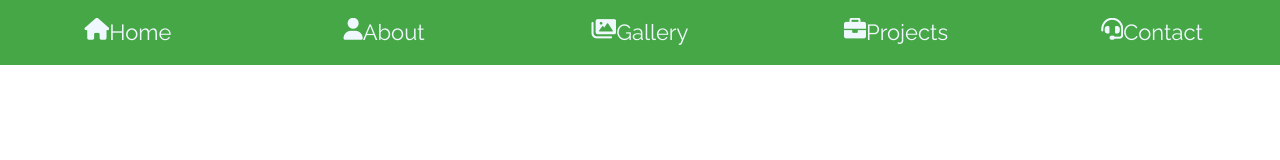
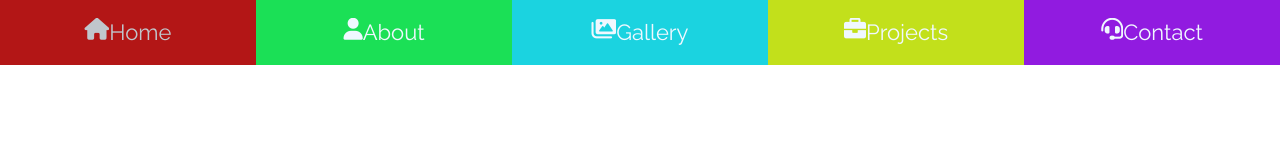
Before and after one commit to viettu2k/responsive-website, a plain HTML site: page index.html in a window 1280 px wide. Drawn offline with Linux system fonts and the light colour scheme; a web font is replaced by a local one.

Commit message:
styling the menu section

```diff
--- a/css/style.css
+++ b/css/style.css
@@ -51,3 +51,33 @@
     /* space between two lines, also helps to align element vertically center */
     color: aliceblue;
 }
+
+
+/* apply pseudo selector hover and change the brightness */
+
+.header .nav-bar a:hover {
+    filter: brightness(0.8);
+}
+
+
+/* apply different background color on each anchor menu item */
+
+.header .nav-bar a:nth-child(1) {
+    background: rgb(224, 27, 27);
+}
+
+.header .nav-bar a:nth-child(2) {
+    background: rgb(27, 224, 86);
+}
+
+.header .nav-bar a:nth-child(3) {
+    background: rgb(27, 211, 224);
+}
+
+.header .nav-bar a:nth-child(4) {
+    background: rgb(194, 224, 27);
+}
+
+.header .nav-bar a:nth-child(5) {
+    background: rgb(145, 27, 224);
+}
```
